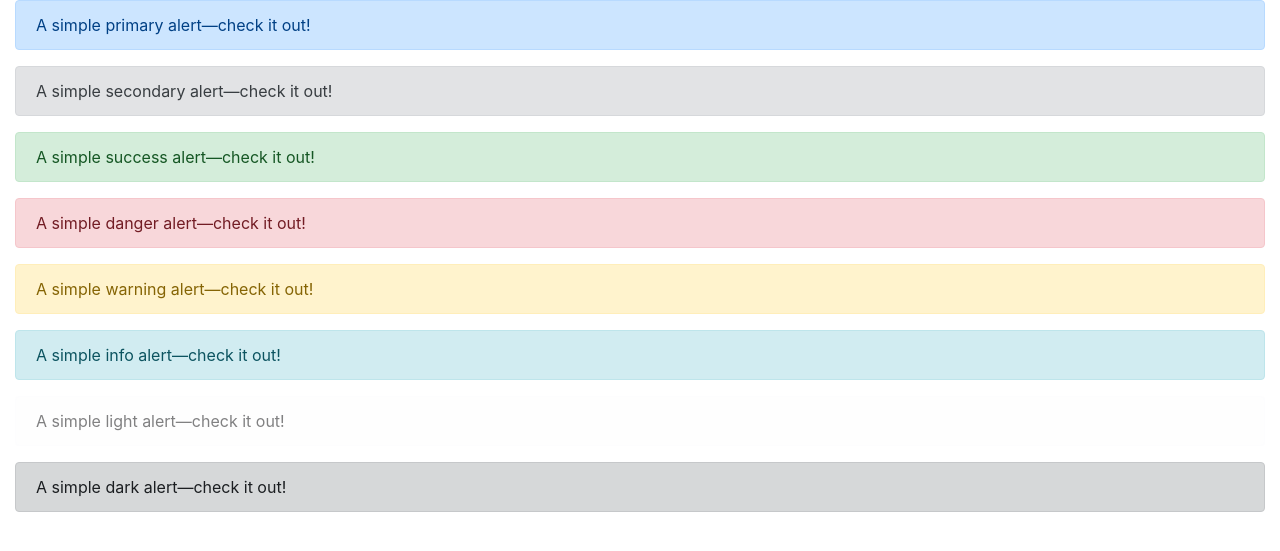
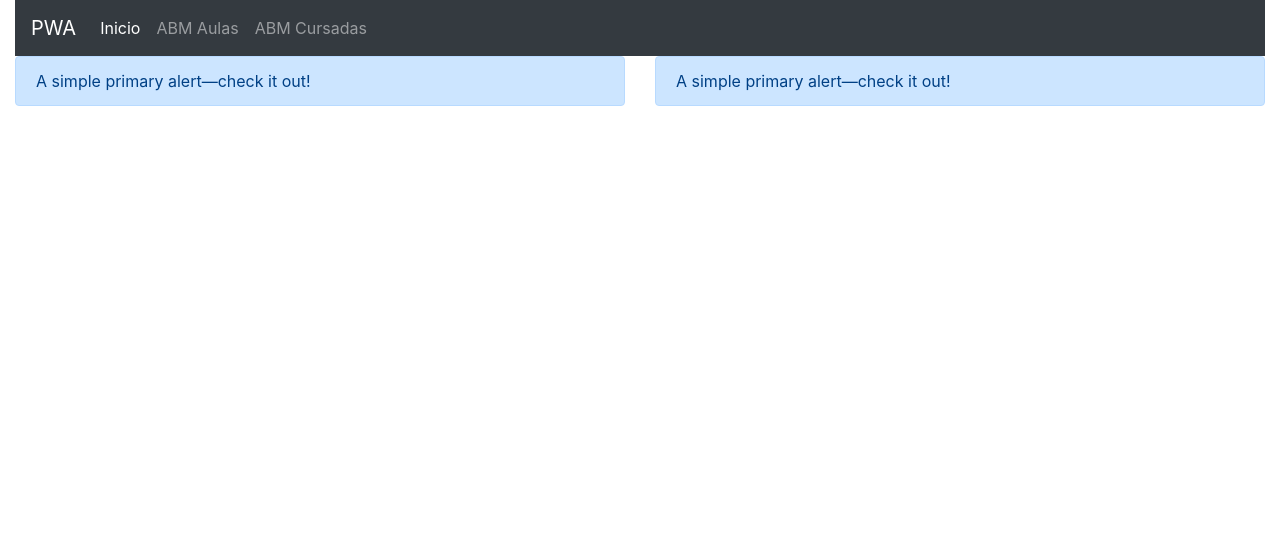
Before and after one commit to GmaMontero/pwa, a PHP site: page / in a window 1280 px wide. Shown: the top 551 px of the page. Run offline with PHP 8.4, Linux system fonts and the light colour scheme.

Commit message:
Add navbar

```diff
--- a/index.php
+++ b/index.php
@@ -6,39 +6,50 @@
     <meta name="description" content="The HTML5 Herald">
     <meta name="author" content="SitePoint">
     <link rel="stylesheet" href="https://stackpath.bootstrapcdn.com/bootstrap/4.3.1/css/bootstrap.min.css" integrity="sha384-ggOyR0iXCbMQv3Xipma34MD+dH/1fQ784/j6cY/iJTQUOhcWr7x9JvoRxT2MZw1T" crossorigin="anonymous">
-    <link rel="stylesheet" href="css/styles.css?v=1.0">
+    <link rel="stylesheet" href="css/main.css?v=1.0">
 </head>
 <body>
 
 <div class="container-fluid">
+
+    <nav class="navbar navbar-expand-lg navbar-dark bg-dark">
+        <a class="navbar-brand" href="#">PWA</a>
+        <button class="navbar-toggler" type="button" data-toggle="collapse" data-target="#navbarSupportedContent" aria-controls="navbarSupportedContent" aria-expanded="false" aria-label="Toggle navigation">
+            <span class="navbar-toggler-icon"></span>
+        </button>
+
+        <div class="collapse navbar-collapse" id="navbarSupportedContent">
+            <ul class="navbar-nav mr-auto">
+                <li class="nav-item active">
+                    <a class="nav-link" href="#">Inicio <span class="sr-only">(current)</span></a>
+                </li>
+                <li class="nav-item">
+                    <a class="nav-link" href="#">ABM Aulas</a>
+                </li>
+                <li class="nav-item">
+                    <a class="nav-link" href="#">ABM Cursadas</a>
+                </li>
+            </ul>
+        </div>
+    </nav>
+
+
+    <div class="row">
+        <div class="col">
             <div class="alert alert-primary" role="alert">
                 A simple primary alert—check it out!
             </div>
-    <div class="alert alert-secondary" role="alert">
-        A simple secondary alert—check it out!
         </div>
-    <div class="alert alert-success" role="alert">
-        A simple success alert—check it out!
+        <div class="col">
+            <div class="alert alert-primary" role="alert">
+                A simple primary alert—check it out!
             </div>
-    <div class="alert alert-danger" role="alert">
-        A simple danger alert—check it out!
         </div>
-    <div class="alert alert-warning" role="alert">
-        A simple warning alert—check it out!
-    </div>
-    <div class="alert alert-info" role="alert">
-        A simple info alert—check it out!
-    </div>
-    <div class="alert alert-light" role="alert">
-        A simple light alert—check it out!
-    </div>
-    <div class="alert alert-dark" role="alert">
-        A simple dark alert—check it out!
     </div>
 </div>
 
-
+<script src="https://code.jquery.com/jquery-3.4.1.min.js" integrity="sha256-CSXorXvZcTkaix6Yvo6HppcZGetbYMGWSFlBw8HfCJo=" crossorigin="anonymous"></script>
 <script src="https://stackpath.bootstrapcdn.com/bootstrap/4.3.1/js/bootstrap.min.js" integrity="sha384-JjSmVgyd0p3pXB1rRibZUAYoIIy6OrQ6VrjIEaFf/nJGzIxFDsf4x0xIM+B07jRM" crossorigin="anonymous"></script>
-<script src="js/main.js"></script>
+<script src="js/main.js?v=1.0"></script>
 </body>
 </html>
```
Lines whose indentation alone changed are shown as unchanged.
